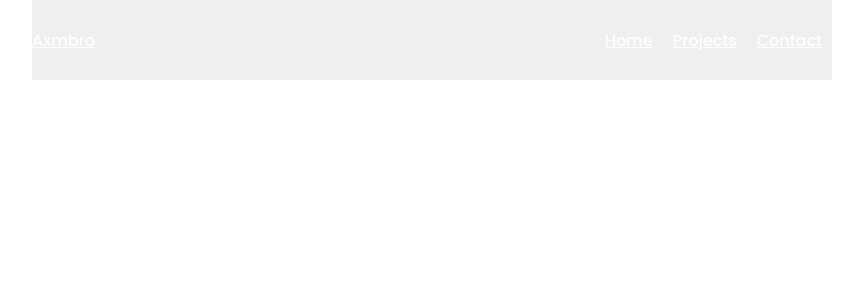
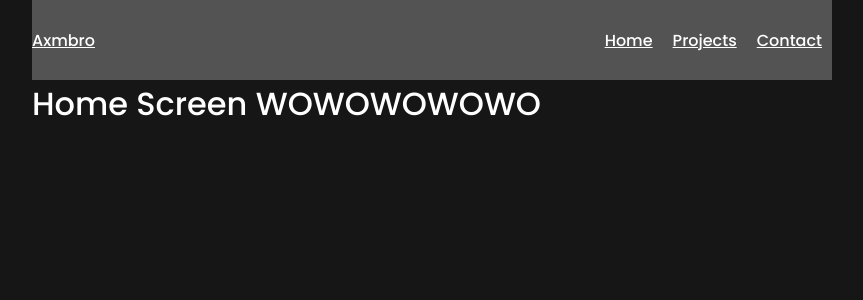
Before and after one commit to AxmBro/axmbro.github.io, a React (Create React App) app: page / in a window 1280 px wide. Shown: the top 300 px of the page, without its empty margins (208-1071 px from the left). Built offline with nearby package versions, Linux system fonts and the light colour scheme.

Commit message:
import variables

```diff
--- a/src/App.css
+++ b/src/App.css
@@ -11,3 +11,34 @@ body {
   margin: 0 auto;
   box-sizing: content-box;
 }
+
+:root {
+  --primary-text-color: rgb(255, 255, 255);
+  --secondary-text-color: rgb(24, 166, 255);
+  --primary-description-text-color: rgb(192, 192, 192);
+  --secondary-description-text-color: rgb(128, 128, 128);
+  --website-background-color: rgb(22, 22, 22);
+  --navbar-dropdown-background-color: rgb(43, 43, 43);
+  --line-break-color: rgba(133, 133, 133, 0.5);
+  --max-website-width: 64rem;
+  --global-animation-duration: 0.25s;
+  --extra-background-color: black;
+  --primary-font-size: 1.8rem;
+  --secondary-font-size: 1rem;
+  --primary-padding-size: 2.4rem;
+  --secondary-padding-size: 1rem;
+}
+
+h1, h2 {
+  font-weight: 500;
+  word-wrap: break-word;
+  margin: 0;
+}
+
+h1 {
+  font-size: 2rem;
+}
+
+h2 {
+  font-size: 1rem;
+}
```
